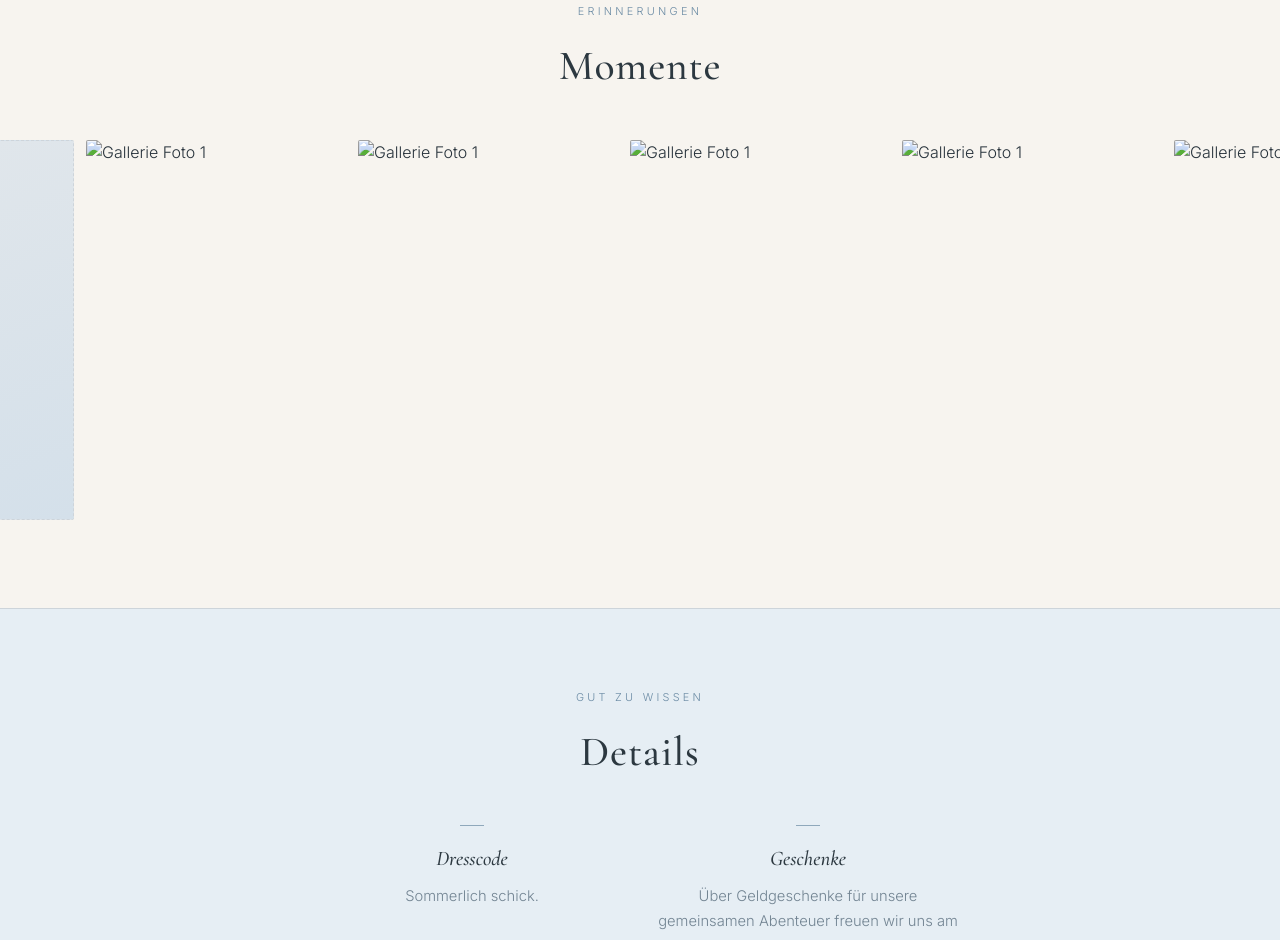
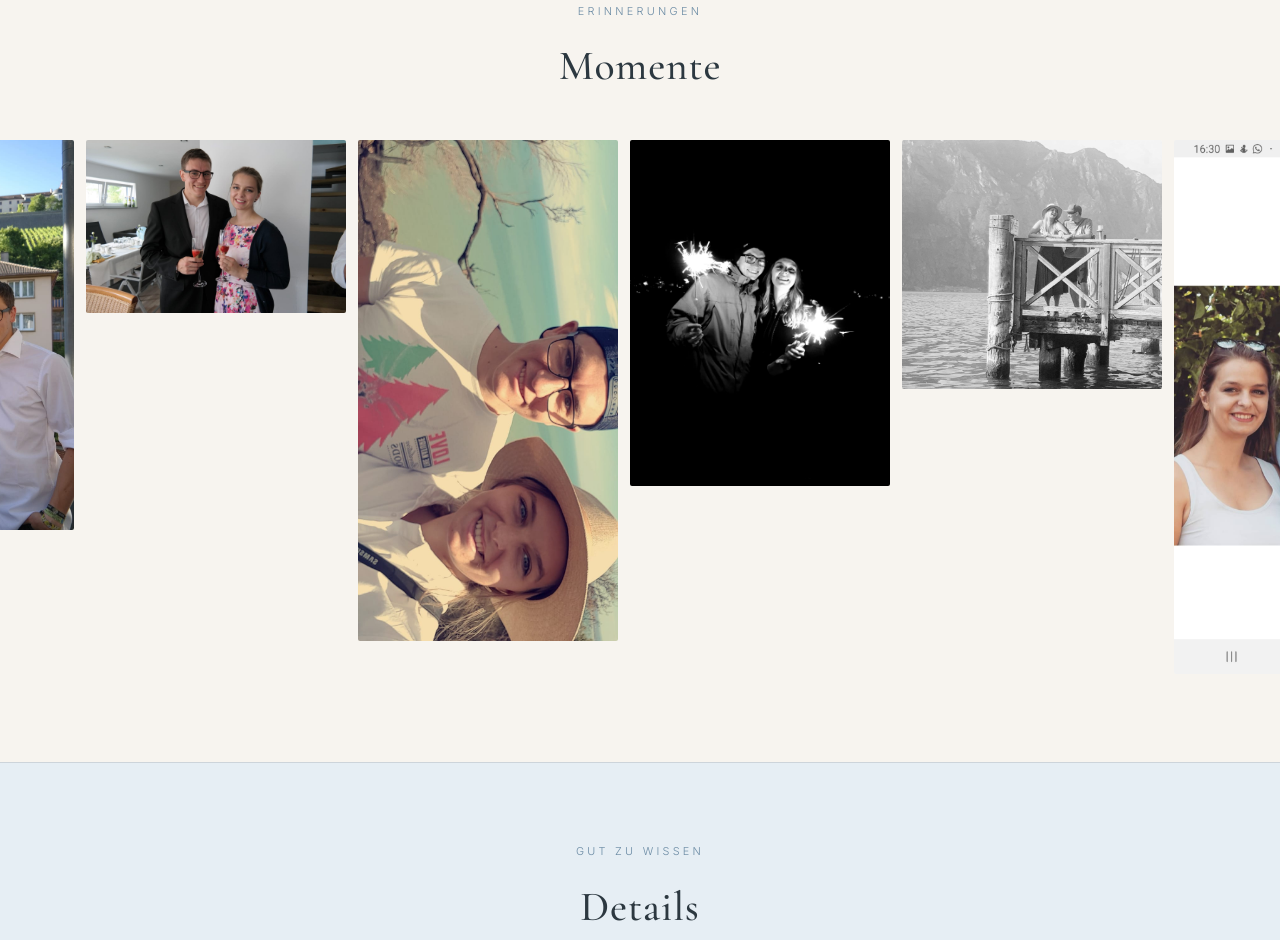
Before and after one commit to dathomas13/sato-hochzeit, a plain HTML site: page index.html in a window 1280 px wide. Shown: the part 2738-3678 px from the top of the page. Drawn offline with nearby package versions, Linux system fonts and the light colour scheme.

Commit message:
typo in images and placeholder removed

```diff
--- a/index.html
+++ b/index.html
@@ -177,21 +177,18 @@
         </div>
         <!-- TODO: .gallery__placeholder durch <img src="..." class="gallery__slide"> ersetzen -->
         <div class="gallery__strip" id="gallery-strip">
-          <div class="gallery__slide gallery__placeholder">
-            <span class="gallery__placeholder-text">Foto folgt</span>
-          </div>
-          <img src="img/gallerie01.jpg" alt="Gallerie Foto 1" class="gallery__slide" loading="lazy" />
-          <img src="img/gallerie02.jpg" alt="Gallerie Foto 1" class="gallery__slide" loading="lazy" />
-          <img src="img/gallerie03.jpg" alt="Gallerie Foto 1" class="gallery__slide" loading="lazy" />
-          <img src="img/gallerie04.jpg" alt="Gallerie Foto 1" class="gallery__slide" loading="lazy" />
-          <img src="img/gallerie05.jpg" alt="Gallerie Foto 1" class="gallery__slide" loading="lazy" />
-          <img src="img/gallerie06.jpg" alt="Gallerie Foto 1" class="gallery__slide" loading="lazy" />
-          <img src="img/gallerie07.jpg" alt="Gallerie Foto 1" class="gallery__slide" loading="lazy" />
-          <img src="img/gallerie08.jpg" alt="Gallerie Foto 1" class="gallery__slide" loading="lazy" />
-          <img src="img/gallerie09.jpg" alt="Gallerie Foto 1" class="gallery__slide" loading="lazy" />
-          <img src="img/gallerie10.jpg" alt="Gallerie Foto 1" class="gallery__slide" loading="lazy" />
-          <img src="img/gallerie11.jpg" alt="Gallerie Foto 1" class="gallery__slide" loading="lazy" />
-          <img src="img/gallerie12.jpg" alt="Gallerie Foto 1" class="gallery__slide" loading="lazy" />
+          <img src="img/gallerie01.jpeg" alt="Gallerie Foto 1" class="gallery__slide" loading="lazy" />
+          <img src="img/gallerie02.jpeg" alt="Gallerie Foto 1" class="gallery__slide" loading="lazy" />
+          <img src="img/gallerie03.jpeg" alt="Gallerie Foto 1" class="gallery__slide" loading="lazy" />
+          <img src="img/gallerie04.jpeg" alt="Gallerie Foto 1" class="gallery__slide" loading="lazy" />
+          <img src="img/gallerie05.jpeg" alt="Gallerie Foto 1" class="gallery__slide" loading="lazy" />
+          <img src="img/gallerie06.jpeg" alt="Gallerie Foto 1" class="gallery__slide" loading="lazy" />
+          <img src="img/gallerie07.jpeg" alt="Gallerie Foto 1" class="gallery__slide" loading="lazy" />
+          <img src="img/gallerie08.jpeg" alt="Gallerie Foto 1" class="gallery__slide" loading="lazy" />
+          <img src="img/gallerie09.jpeg" alt="Gallerie Foto 1" class="gallery__slide" loading="lazy" />
+          <img src="img/gallerie10.jpeg" alt="Gallerie Foto 1" class="gallery__slide" loading="lazy" />
+          <img src="img/gallerie11.jpeg" alt="Gallerie Foto 1" class="gallery__slide" loading="lazy" />
+          <img src="img/gallerie12.jpeg" alt="Gallerie Foto 1" class="gallery__slide" loading="lazy" />
         </div>
       </div>
     </section>
```
